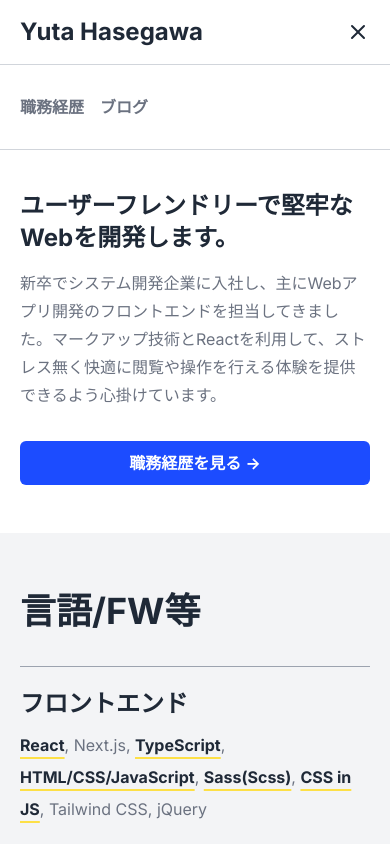
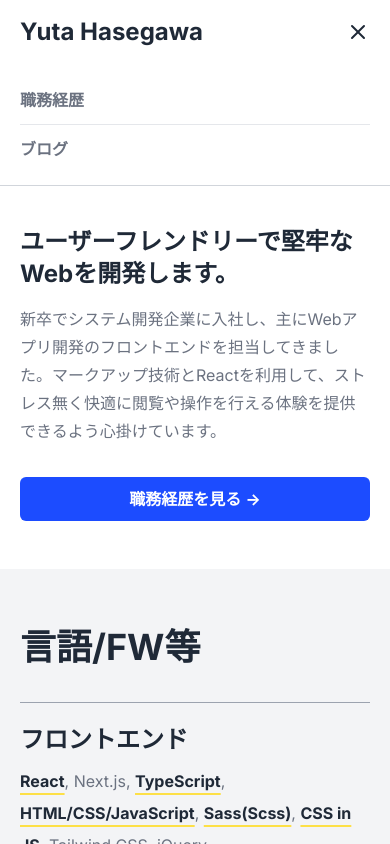
Before and after one commit to yha-1228/portfolio, a Next.js app: page / in a window 390 px wide. Both pictures are taken after a click on the button "メニューを閉じる". Shown: the top 844 px of the page. Built offline with nearby package versions, Linux system fonts and the light colour scheme.

Commit message:
fix(header): レイアウト等調整

```diff
--- a/src/components/layout/header.tsx
+++ b/src/components/layout/header.tsx
@@ -17,12 +17,17 @@ export default function Header() {
 
   return (
     <header>
-      <div className="border-b border-solid border-b-gray-light-300">
+      <div
+        className={clsx(
+          !open && 'border-b border-solid border-b-gray-light-300',
+        )}
+      >
         <Container>
           <nav className="relative flex h-[4rem] items-center justify-between sm:h-[4.5rem]">
             <Link
               href="/"
               className="text-2xl font-bold transition-colors duration-200 ease-out hover:text-gray-foreground-weak"
+              onClick={() => setOpen(false)}
             >
               Yuta Hasegawa
             </Link>
@@ -49,7 +54,7 @@ export default function Header() {
                   <ActiveLink
                     href={route.href}
                     className={clsx(
-                      'relative inline-flex items-center px-3 sm:h-[calc(4.5rem-1px)]',
+                      'relative inline-flex items-center px-3 sm:h-[4.5rem]',
                       'font-bold text-gray-foreground/50',
                       'transition-colors duration-200 ease-out',
                       "hover:text-primary-600 hover:before:absolute hover:before:bottom-0 hover:before:left-0 hover:before:h-0.5 hover:before:w-full hover:before:bg-transparent hover:before:content-['']",
@@ -70,20 +75,23 @@ export default function Header() {
         </Container>
       </div>
 
-      <Container
+      <div
         className={clsx(
-          !open && 'hidden',
-          'border-b border-solid border-b-gray-light-300 bg-white py-5 sm:hidden',
+          !open
+            ? 'hidden'
+            : 'border-b border-solid border-b-gray-light-300 bg-white py-3',
+          'sm:hidden',
         )}
       >
-        <ul className="flex space-x-4">
+        <Container>
+          <ul className="divide-y divide-solid divide-gray-light-200">
             {routesWithoutHome.map((route) => (
               <li key={route.href}>
                 <ActiveLink
                   href={route.href}
                   className={clsx(
-                  'flex h-11 items-center font-bold text-gray-foreground-weak',
-                  'data-[active]:rounded-full data-[active]:bg-primary-100 data-[active]:px-5 data-[active]:text-primary-600',
+                    'flex h-12 items-center text-gray-foreground-weak',
+                    'font-bold data-[active]:text-primary-600',
                   )}
                   onClick={() => setOpen(false)}
                 >
@@ -93,6 +101,7 @@ export default function Header() {
             ))}
           </ul>
         </Container>
+      </div>
     </header>
   );
 }
```
Lines whose indentation alone changed are shown as unchanged.
